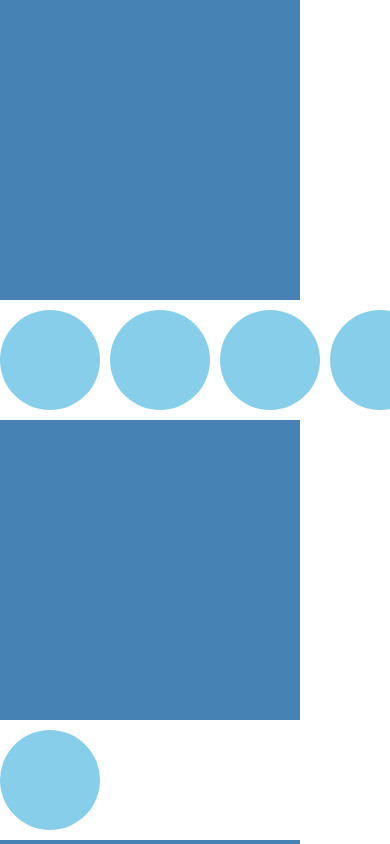
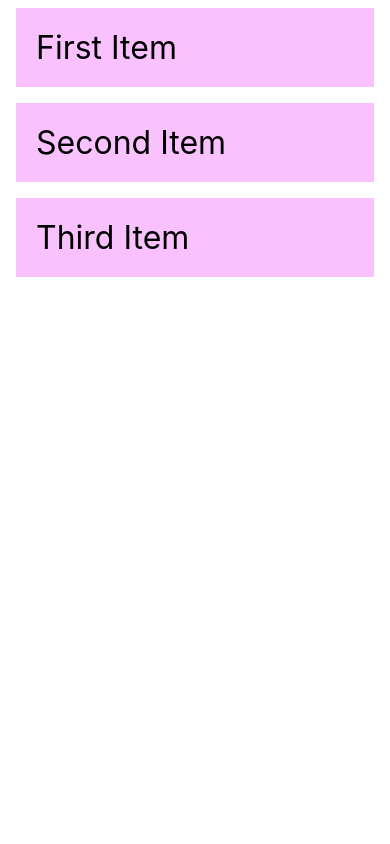
Before and after one commit to masaru-suzuki/React-Native-Express, a React Native app: screen / in a window 390 px wide. Built offline with nearby package versions, Linux system fonts and the light colour scheme.

Commit message:
use flatlist

```diff
--- a/App.js
+++ b/App.js
@@ -1,45 +1,55 @@
-import React, { Component } from 'react';
-import { ScrollView, StyleSheet, View } from 'react-native';
+import React from 'react';
+import { SafeAreaView, View, FlatList, StyleSheet, Text } from 'react-native';
+import Constants from 'expo-constants';
 
-export default class App extends Component {
-  render() {
-    return (
-      <ScrollView style={styles.container}>
-        <View style={styles.boxLarge}/>
-        <ScrollView horizontal>
-          <View style={styles.boxSmall}/>
-          <View style={styles.boxSmall}/>
-          <View style={styles.boxSmall}/>
-          <View style={styles.boxSmall}/>
-          <View style={styles.boxSmall}/>
-          <View style={styles.boxSmall}/>
-        </ScrollView>
-        <View style={styles.boxLarge}/>
-        <View style={styles.boxSmall}/>
-        <View style={styles.boxLarge}/>
+const DATA = [
+  {
+    id: 0,
+    title: 'First Item',
+  },
+  {
+    id: 1,
+    title: 'Second Item',
+  },
+  {
+    id: 2,
+    title: 'Third Item',
+  },
+];
 
-      </ScrollView>
-    );
-  }
+function Item({ title }) {
+  return (
+    <View style={styles.item}>
+      <Text style={styles.title}>{title}</Text>
+    </View>
+  );
+}
+
+export default function App() {
+  return (
+    <SafeAreaView style={styles.container}>
+      <FlatList
+        data={DATA}
+        renderItem={({ item }) => <Item title={item.title} />}
+        keyExtractor={item => item.id}
+        flashScrollIndicators
+      />
+    </SafeAreaView>
+  );
 }
 
 const styles = StyleSheet.create({
   container: {
-   flex : 1
+    flex: 1,
+    marginTop: Constants.statusBarHeight,
   },
-  boxLarge: {
-    width: 300,
-    height: 300,
-    marginBottom: 10,
-    marginRight: 10,
-    backgroundColor: 'steelblue',
+  item: {
+    backgroundColor: '#f9c2ff',
+    padding: 20,
+    marginVertical: 8,
+    marginHorizontal: 16,
   },
-  boxSmall: {
-    width: 100,
-    height: 100,
-    borderRadius: 50,
-    marginBottom: 10,
-    marginRight: 10,
-    backgroundColor: 'skyblue',
-  }
+  title: {
+    fontSize: 32,
+  },
 });
```
